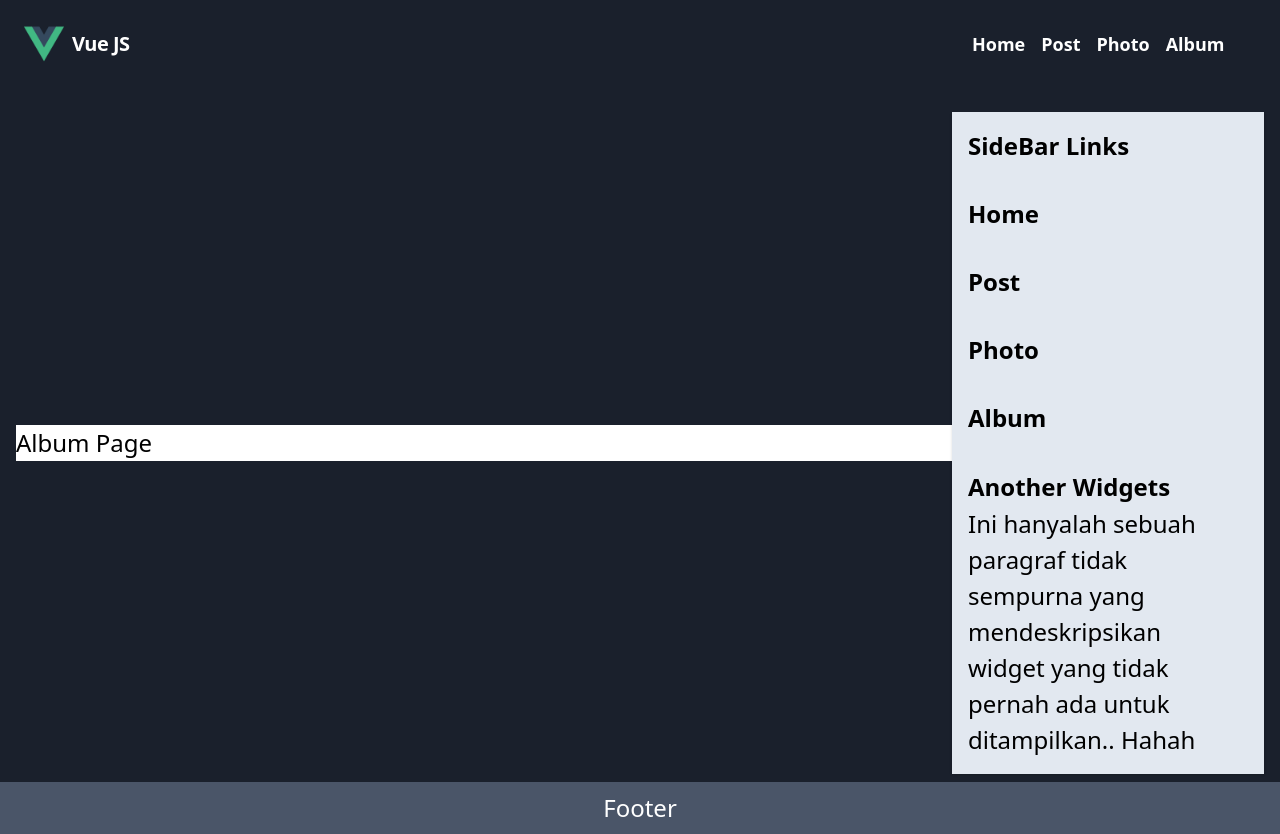
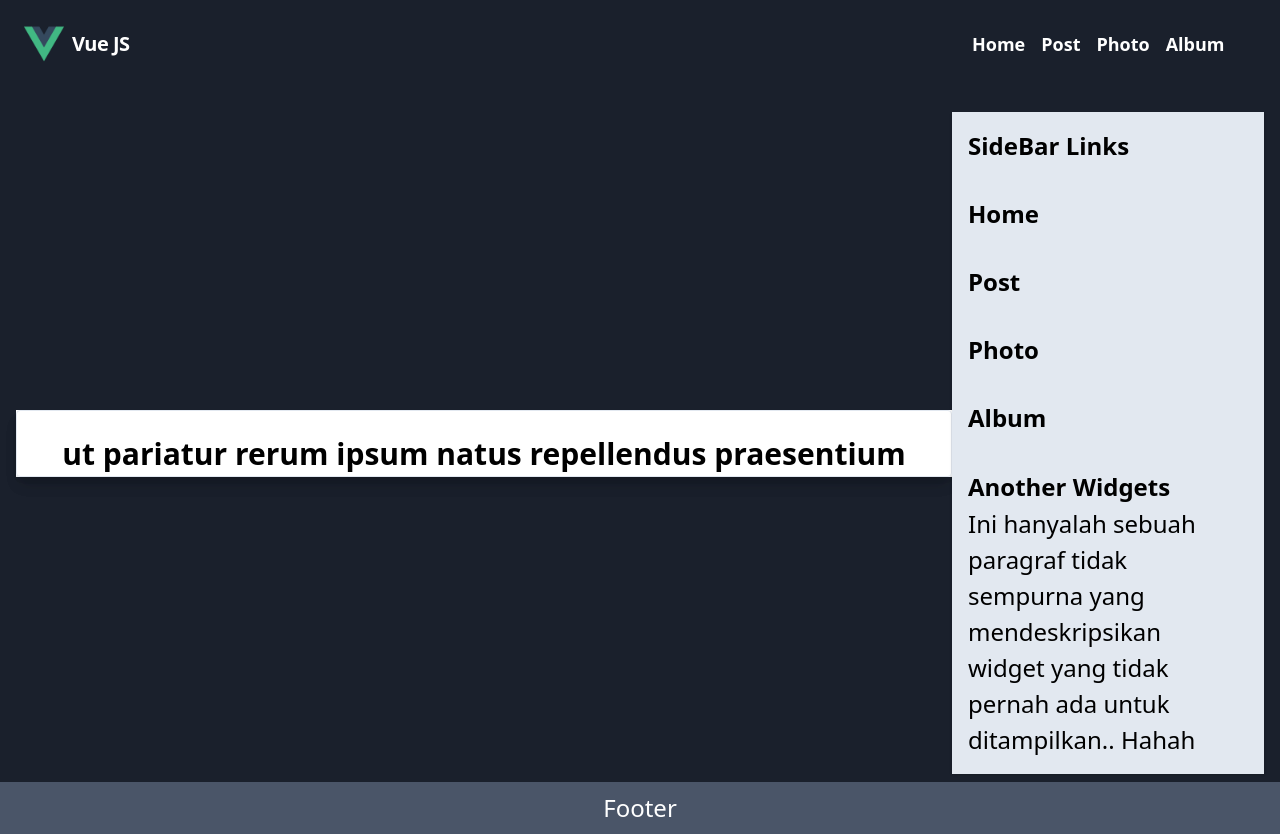
Before and after one commit to musfirotus/vue_router, a Vue app: page /#/album/detail/15 in a window 1280 px wide. Built offline with nearby package versions, Linux system fonts and the light colour scheme; what vue-paginate would draw is missing.

Commit message:
detail album

```diff
--- a/src/pages/Albums/Detail.vue
+++ b/src/pages/Albums/Detail.vue
@@ -1,7 +1,10 @@
 <template>
   <div>
-    Album Page
-    <!-- {{ $route.params.id }} -->
+    <div class="mx-auto max-w-screen-lg h-full rounded shadow-lg">
+      <div v-for="album in albumList" :key="album.id" :list="album" class="max-w rounded border border-gray-300 shadow-lg pt-5">
+        <h1 class="font-semibold text-center text-3xl">{{album.title}}</h1>
+      </div>
+    </div>
   </div>
 </template>
 
@@ -12,13 +15,14 @@ export default {
   name: 'AlbumDetail',
   data() {
     return {
-      albumList: albums,
-      message: "halo"
+      albumList: [],
     }
   },
   created() {
     console.log('Album created.');
-    // this.albumList = albums
+    return this.albumList = albums.filter(val => {
+      return val.id == this.$route.params.id
+    })
   }
 }
 </script>
--- a/src/pages/Posts/Detail.vue
+++ b/src/pages/Posts/Detail.vue
@@ -1,7 +1,7 @@
 <template>
   <div>
-    <div class="mx-auto max-w-screen-lg h-full rounded overflow-hidden shadow-lg">
-      <div v-for="post in postData" :key="post.id" :list="post" class="max-w rounded border border-gray-300 shadow-lg pt-5">
+    <div class="mx-auto max-w-screen-lg h-full rounded shadow-lg">
+      <div v-for="post in postList" :key="post.id" :list="post" class="max-w rounded border border-gray-300 shadow-lg pt-5">
         <h1 class="font-semibold text-center text-3xl">{{post.title}}</h1>
         <h5 class="px-12 pb-12 pt-6">{{post.body}}</h5>
       </div>
@@ -16,13 +16,13 @@ export default {
   name: 'PostDetail',
   data() {
     return {
-      postData: []
+      postList: []
     }
   },
   created() {
-      return this.postData = posts.filter(post => {
-          return post.id == this.$route.params.id
-      })
+    return this.postList = posts.filter(val => {
+      return val.id == this.$route.params.id
+    })
   }
 }
 </script>
```
